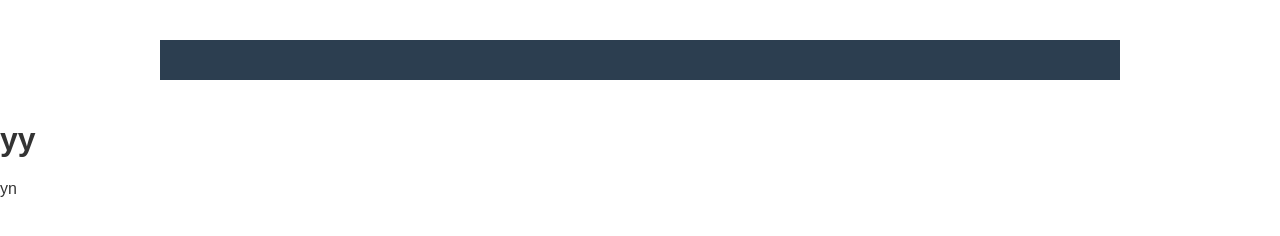
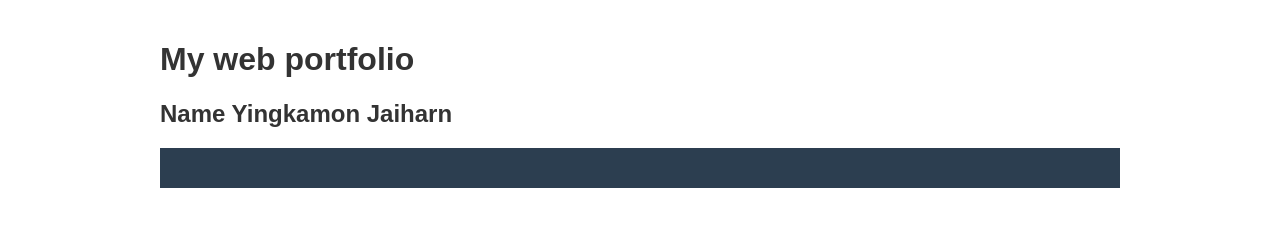
Before and after one commit to bonbongirlss/lab-ecoworld, a plain HTML site: page index.html in a window 1280 px wide. Drawn offline with Linux system fonts and the light colour scheme.

Commit message:
Update index.html

```diff
--- a/index.html
+++ b/index.html
@@ -14,13 +14,10 @@
 <body>
 
     <div class="container">
-        <h2></h2>
-        <p></p>
+        <h1>My web portfolio</h1>
+        <h2>Name Yingkamon Jaiharn</h2>
         <footer></footer>
-    </div>
-        <h1>yy</h1>
-        <nav>yn</nav>
-        </div>
+     </div>
 
     </body>
 </html>
```
